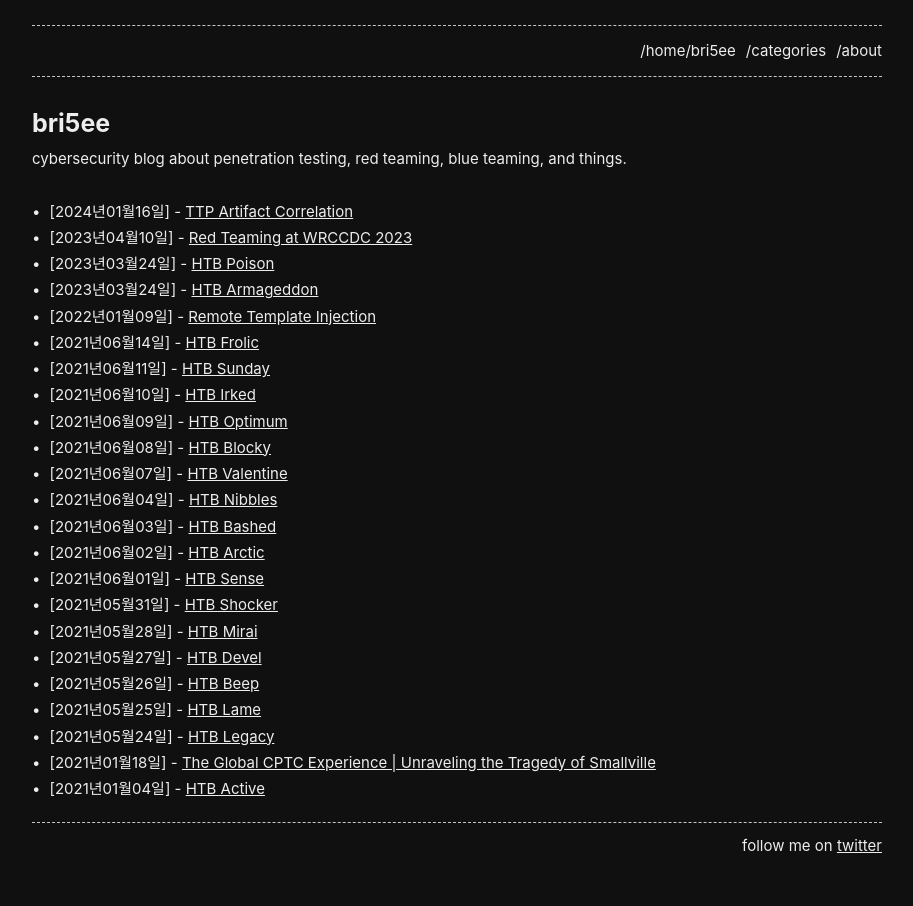
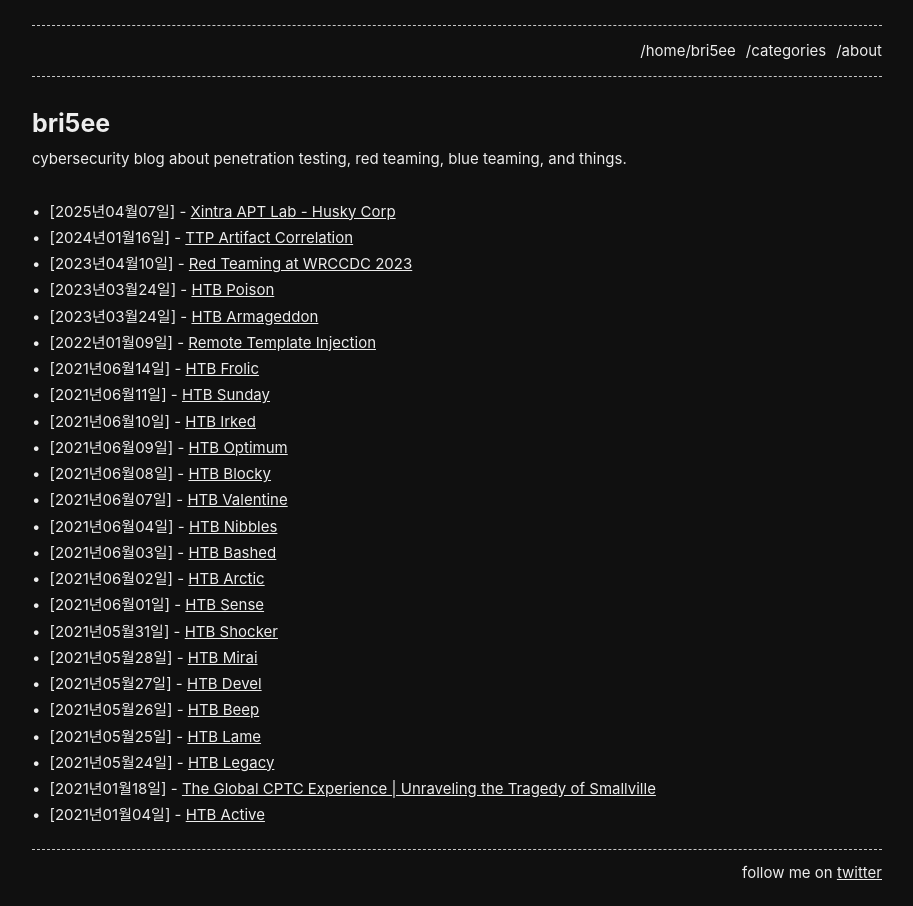
Before and after one commit to notbricey/brisee.github.io, a Jekyll site: the page built from index.md, in a window 1280 px wide. Shown: the whole page, without its empty margins (183-1096 px from the left). Built offline with Jekyll 4.4.1, drawn with Linux system fonts in a browser that asks for light colours.

Commit message:
Update and rename xintra-apt-emulation-lab-husky-corp.md to 2025-04-07-xintra-apt-emulation-lab-husky-corp.md

```diff
--- a/_posts/xintra-apt-emulation-lab-husky-corp.md
+++ b/_posts/2025-04-07-xintra-apt-emulation-lab-husky-corp.md
@@ -1,3 +1,17 @@
+---
+layout: post
+title: Xintra APT Lab - Husky Corp
+modified: 2025-04-07
+categories: [Blue Team]
+---
+
+<style>
+img {
+  width: 90%;
+  height: 70%;
+}
+</style>
+
 # Context
 XINTRA have been engaged by Husky Corp to provide incident response and remediation on Husky Corp’s cloud environment. Husky Corp is a hospitality management chain specializing in managing several high-end restaurants around the Los Angeles area.
 
```
